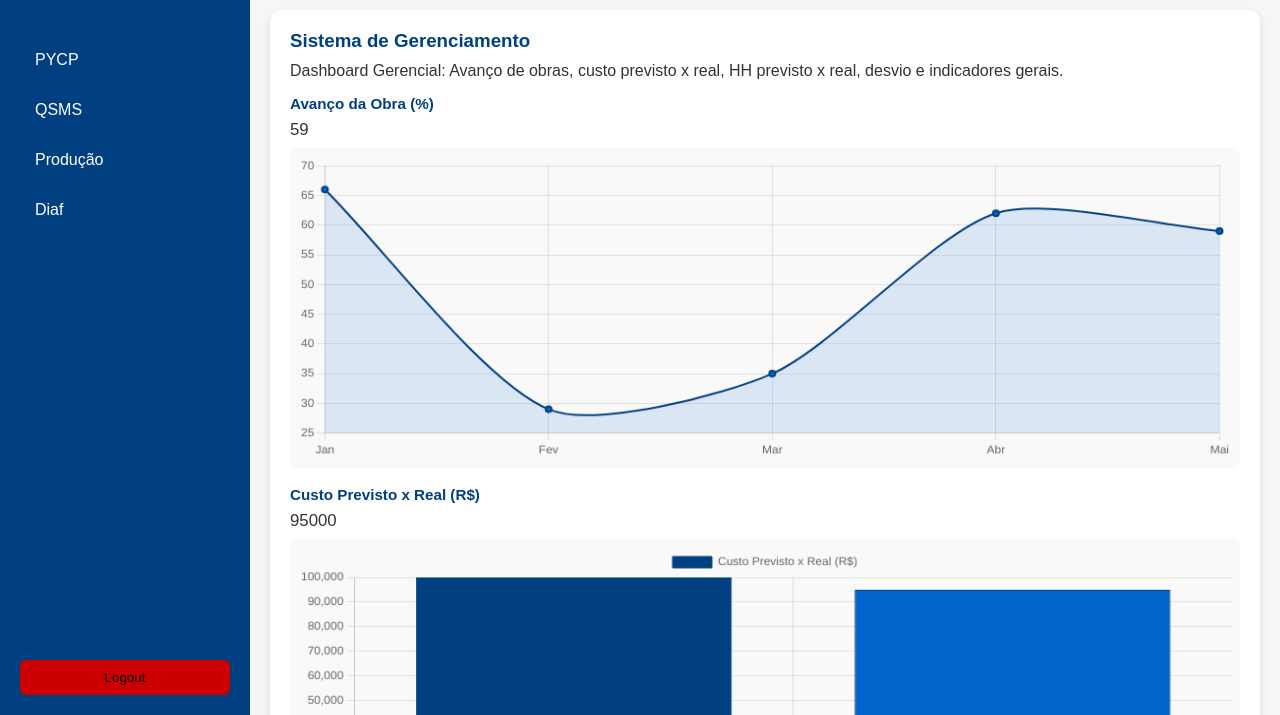
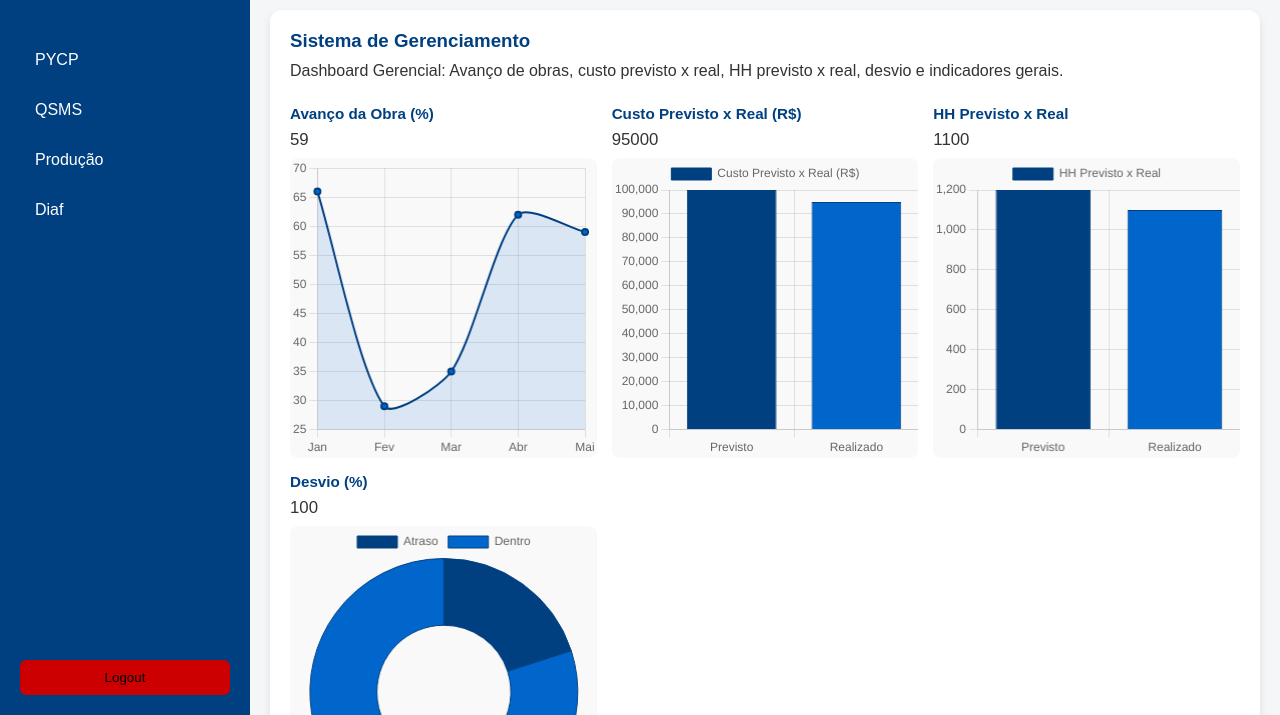
Before and after one commit to FlutterVictor/Techint-Analytics, a plain HTML site: page menu.html in a window 1280 px wide. Shown: the part 85-800 px from the top of the page. Drawn offline with nearby package versions, Linux system fonts and the light colour scheme.

Commit message:
Update style.css

```diff
--- a/assets/css/style.css
+++ b/assets/css/style.css
@@ -138,21 +138,21 @@ header {
 .preview-card p { margin-bottom:15px; color:#333; }
 
 /* Mini-charts flexível */
+/* Container de gráficos */
 .mini-charts {
-    display:flex;
-    flex-wrap:wrap;
-    gap:18px;
-    justify-content:space-between;
-    margin-bottom:15px;
+    display: grid;
+    grid-template-columns: repeat(auto-fill, minmax(250px, 1fr));
+    gap: 15px;
+    width: 100%;
+    margin-top: 10px;
 }
+
 .mini-charts canvas {
-    flex:1 1 calc(33% - 20px); /* até 3 por linha */
-    min-width:220px;
-    min-height:200px;
-    max-height:320px;
-    border-radius:6px;
-    background:#f9f9f9;
-    padding:8px;
+    background: #f9f9f9;
+    border-radius: 8px;
+    min-height: 200px;
+    max-height: 300px;
+    width: 100%;
 }
 
 /* Access button */
```
